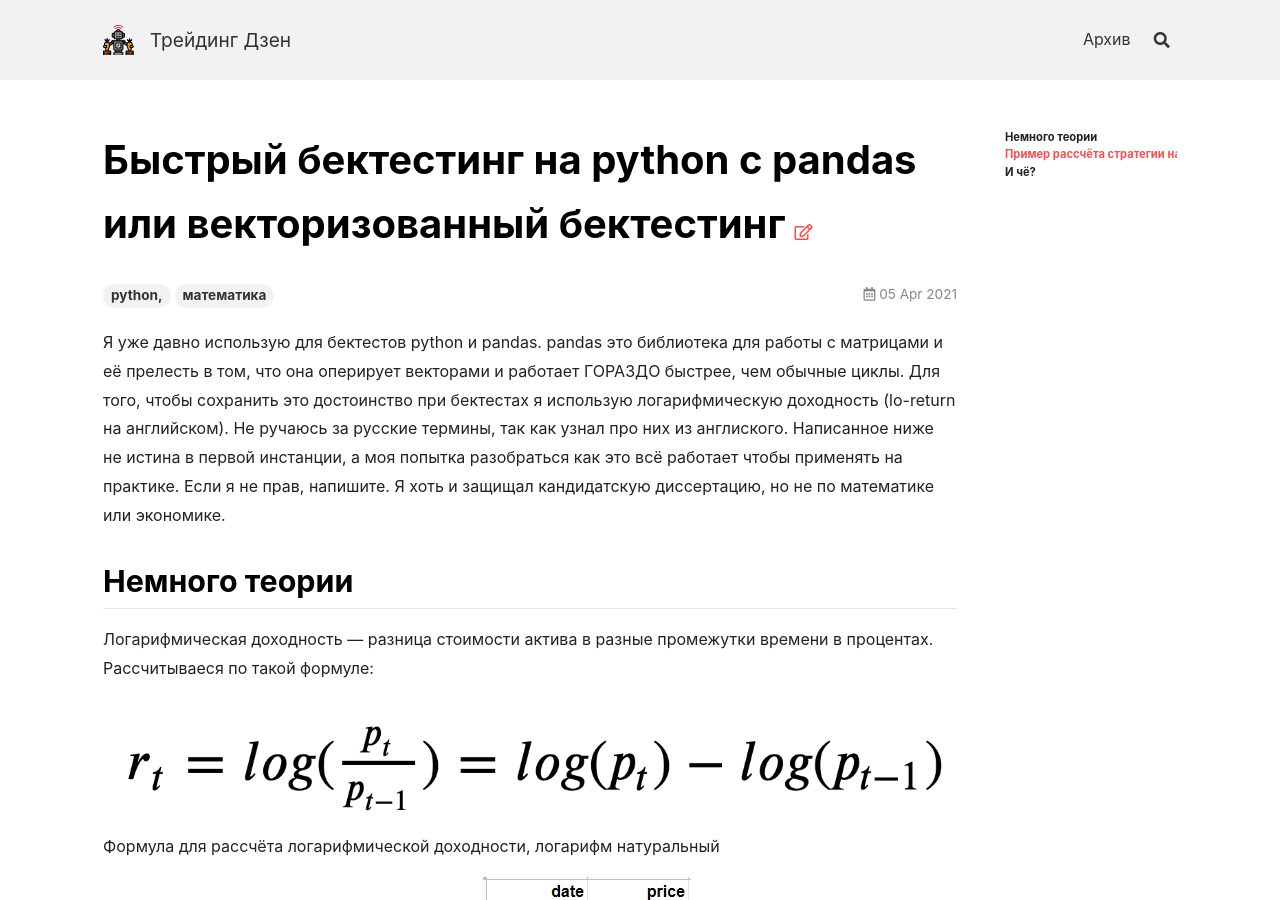
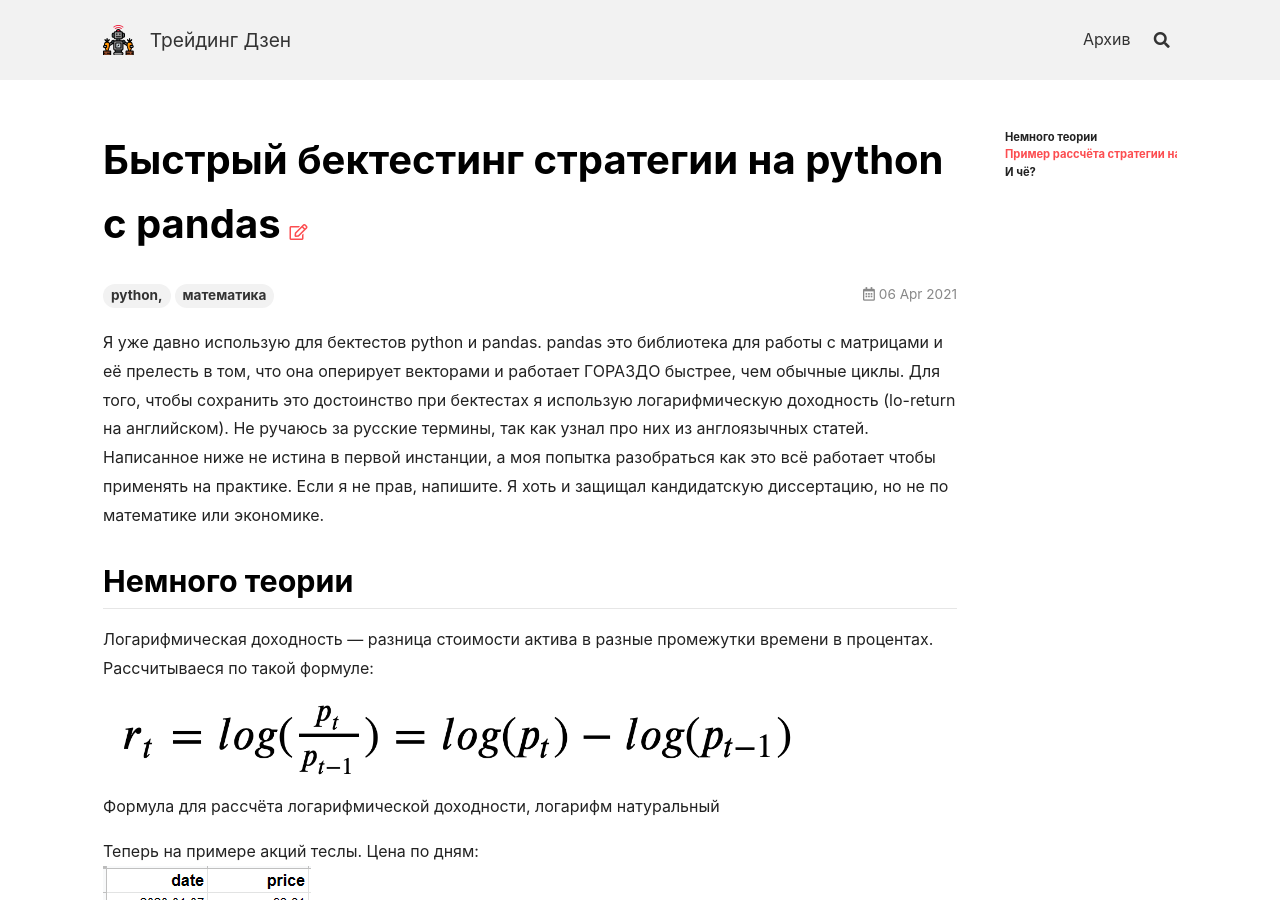
Before and after one commit to zenoftrading/zenoftrading.github.io, a Jekyll site: the page built from _posts/2021-04-06-log-returns.md, in a window 1280 px wide and 900 px high. Built offline with Jekyll 4.4.1, drawn with Linux system fonts in a browser that asks for light colours; nearby versions of some CDN libraries; some of the changed text lies outside the part shown.

Commit message:
update 2021-04-05 to 2021-04-06

````diff
--- a/_posts/2021-04-05-log-returns.md
+++ b/_posts/2021-04-06-log-returns.md
@@ -1,28 +1,26 @@
 ---
-title: Быстрый бектестинг на python с pandas или векторизованный бектестинг
+title: Быстрый бектестинг стратегии на python с pandas
 tags: python, математика
 ---
 
-Я уже давно использую для бектестов python и pandas. pandas это библиотека для работы с матрицами и её прелесть в том, что она оперирует векторами и работает ГОРАЗДО быстрее, чем обычные циклы. Для того, чтобы сохранить это достоинство при бектестах я использую логарифмическую доходность (lo-return на английском). Не ручаюсь за русские термины, так как узнал про них из англиского. Написанное ниже не истина в первой инстанции, а моя попытка разобраться как это всё работает чтобы применять на практике. Если я не прав, напишите. Я хоть и защищал кандидатскую диссертацию, но не по математике или экономике.
+Я уже давно использую для бектестов python и pandas. pandas это библиотека для работы с матрицами и её прелесть в том, что она оперирует векторами и работает ГОРАЗДО быстрее, чем обычные циклы. Для того, чтобы сохранить это достоинство при бектестах я использую логарифмическую доходность (lo-return на английском). Не ручаюсь за русские термины, так как узнал про них из англоязычных статей. Написанное ниже не истина в первой инстанции, а моя попытка разобраться как это всё работает чтобы применять на практике. Если я не прав, напишите. Я хоть и защищал кандидатскую диссертацию, но не по математике или экономике.
 
 ## Немного теории
 
 Логарифмическая доходность — разница стоимости актива в разные промежутки времени в процентах. Рассчитываеся по такой формуле:
-
-![](/assets/images/2021/04/log-return-1.png)\
+<img src="../assets/images/2021/04/log-return-1.png" width="700"/><br/>
 Формула для рассчёта логарифмической доходности, логарифм натуральный
 
 Теперь на примере акций теслы. Цена по дням:
-![](/assets/images/2021/04/log-return-2.png)\
+<img src="../assets/images/2021/04/log-return-2.png"/><br/>
 Цена теслы по дням
 
 Логарифмическая доходность:
-![](/assets/images/2021/04/log-return-3.png)\
+<img src="../assets/images/2021/04/log-return-3.png"/><br/>
 Логарифмическая доходность
 
 На самом деле есть хитрость, если считать всё последовательно, то можно посчитать разницу между первой и последней ценой, так как остальные взаимно уничтожатся.
-
-![](/assets/images/2021/04/log-return-5.png)\
+<img src="../assets/images/2021/04/log-return-5.png" width="700"/><br/>
 При рассчёте нескольких дней подряд, можно посчитать разницу только между первой и последней ценой
 
 Но это если считать всё руками. Дальше будем считать всё подряд, так удобнее.
@@ -30,7 +28,7 @@
 Предположим, мы купили акции теслы в начале периода и продали в конце. Чтобы посчитать прибыль такой сделки, нужно посчитать сумму логарифмов накоплением (cumulative summ) и посчитать экспоненту.
 
 Прибыль сделки:
-![](/assets/images/2021/04/log-return-4.png)\
+<img src="../assets/images/2021/04/log-return-4.png"/><br/>
 Как меняется доходность с изменением цены (последний столбец). Это цифра в разах, чтобы получить привычные проценты нужно умножить на 100%
 
 ## Пример рассчёта стратегии на python
@@ -38,7 +36,7 @@
 Есть акции теслы c января 2020 года. Дневной таймфрейм. Считаем две сользящие средние за 3 дня и 10 дней. Стратегия очень простая: если трёхдневная средняя выше десятидневной, то покупаем, если ниже, то продаём.
 
 Импортируем котировки из yahoo finance и получаем вот такой dataframe:
-![](/assets/images/2021/04/log-return-6.png)\
+<img src="../assets/images/2021/04/log-return-6.png"/><br/>
 Тесла с января 2020 года на дневном таймфрейме
 
 Считаем две скользящие средние:
@@ -46,8 +44,7 @@
 tsla_history['ma_3'] = tsla_history['Close'].rolling(window=3).mean()
 tsla_history['ma_10'] = tsla_history['Close'].rolling(window=10).mean()
 ```
-
-![](/assets/images/2021/04/log-return-7.png)\
+<img src="../assets/images/2021/04/log-return-7.png" width="700"/><br/>
 Скользящие средние и цена закрытия
 
 Считаем позицию. 1 покупка, -1 продажа:
@@ -69,8 +66,7 @@
 ```
 tsla_history['return'] = tsla_history['my_log_return'].cumsum().apply(np.exp)
 ```
-
-![](/assets/images/2021/04/log-return-7.png)\
+<img src="../assets/images/2021/04/log-return-8.png" width="700"/><br/>
 Прибыль стратегии
 
 Можно добавить ещё рассчёт комиссий. Возьмём 0,3% как у некоторых брокеров.
@@ -82,10 +78,11 @@
 tsla_history['my_log_return_tcs'] = tsla_history['position'].shift(1)*tsla_history['log_return'] - tsla_history['tcs']
 tsla_history['performance_tcs'] = tsla_history['my_log_return_tcs'].cumsum().apply(np.exp)
 ```
-
-![](/assets/images/2021/04/log-return-7.png)\
+<img src="../assets/images/2021/04/log-return-9.png" width="700"/><br/>
 Сравнение стратегии с комиссей и без
 
 ## И чё?
 
-Весь бектестер занимает пару десятков строк кода и работает очень быстро. Можно мгновенно посчитать доходность этой стратегии на таймфреме 1 час:
+Весь бектестер занимает пару десятков строк кода и работает очень быстро. Можно мгновенно посчитать эту стратегию на меньшем таймфрейме, на большем диапазоне дат, на любое количество активов.
+
+Полный код в jupyter notebook можно найти у меня в телеграм канале [https://t.me/zenoftrading](https://t.me/zenoftrading)
````
Also changed, not shown: assets/images/2021/04/log-return-7.png, assets/images/2021/04/log-return-8.png, assets/images/2021/04/log-return-9.png.
